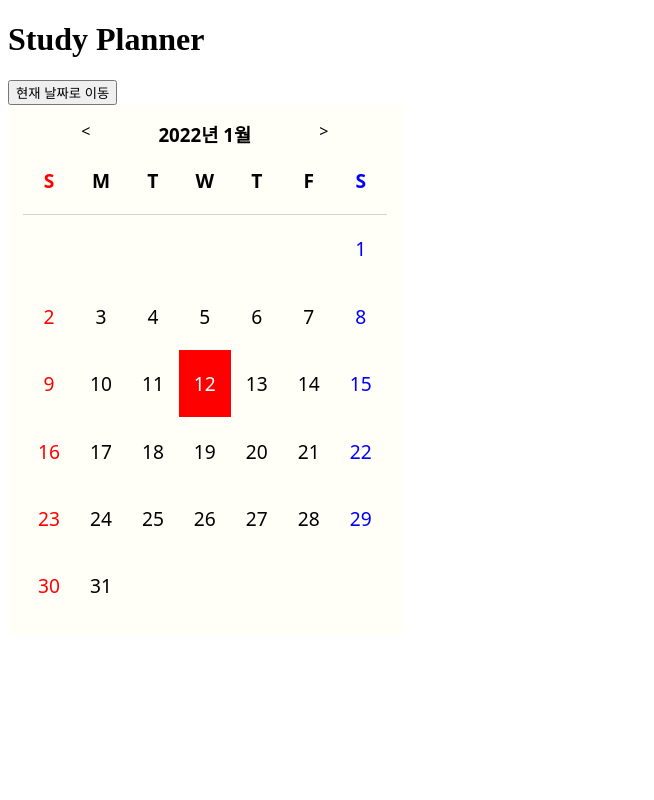
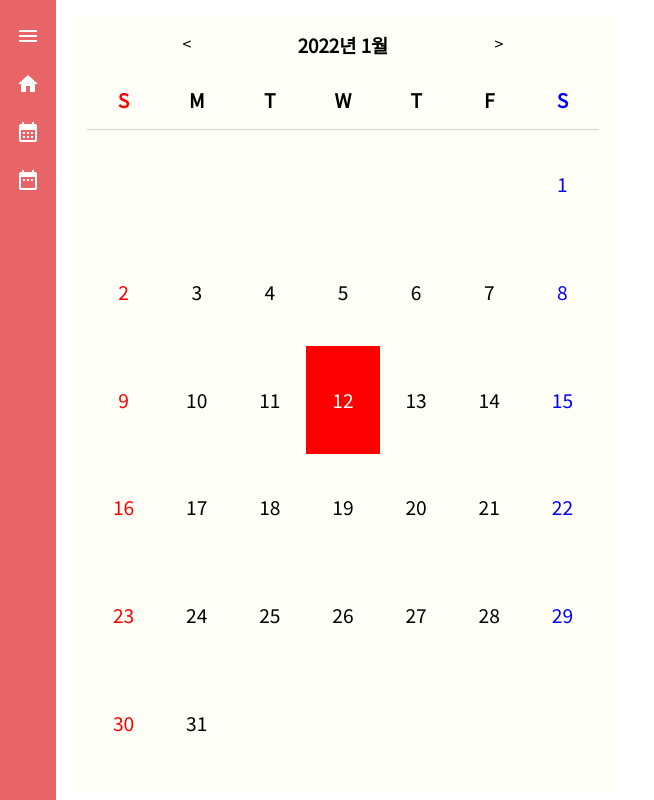
Before and after one commit to yohanbaeyo/StudyPlanner_Vue, a Vue app: page / in a window 1280 px wide. Shown: the whole page, without its empty margins (0-654 px from the left). Built offline with nearby package versions, Linux system fonts and the light colour scheme.

Commit message:
Nav bar animation and structure complete

```diff
--- a/public/index.html
+++ b/public/index.html
@@ -4,8 +4,44 @@
     <meta charset="utf-8">
     <meta http-equiv="X-UA-Compatible" content="IE=edge">
     <meta name="viewport" content="width=device-width,initial-scale=1.0">
-    <link rel="icon" href="<%= BASE_URL %>favicon.ico">
-    <title><%= htmlWebpackPlugin.options.title %></title>
+<!--    <link rel="icon" href="<%= BASE_URL %>favicon.ico">-->
+      <link rel="stylesheet" href="https://fonts.googleapis.com/icon?family=Material+Icons">
+
+      <title><%= htmlWebpackPlugin.options.title %></title>
+      <style>
+        body {
+            /*overflow: hidden;*/
+        }
+        .material-icons {
+            font-family: 'Material Icons';
+            font-weight: normal;
+            font-style: normal;
+            font-size: 24px;  /* Preferred icon size */
+            display: inline-block;
+            line-height: 1;
+            text-transform: none;
+            letter-spacing: normal;
+            word-wrap: normal;
+            white-space: nowrap;
+            direction: ltr;
+
+            /* Support for all WebKit browsers. */
+            -webkit-font-smoothing: antialiased;
+            /* Support for Safari and Chrome. */
+            text-rendering: optimizeLegibility;
+
+            /* Support for Firefox. */
+            -moz-osx-font-smoothing: grayscale;
+
+            /* Support for IE. */
+            font-feature-settings: 'liga';
+        }
+        .material-icons.md-18 { font-size: 18px; }
+        .material-icons.md-24 { font-size: 24px; }
+        .material-icons.md-36 { font-size: 36px; }
+        .material-icons.md-48 { font-size: 48px; }
+
+      </style>
   </head>
   <body>
     <noscript>
--- a/src/App.vue
+++ b/src/App.vue
@@ -1,7 +1,9 @@
 <template>
   <div id="app">
-    <h1>Study Planner</h1>
-    <Calendar :showing-type="showingType" v-if="showingType===ShowingType.MONTHLY"></Calendar>
+    <div style="display: flex">
+      <NavBar></NavBar>
+      <Calendar :showing-type="showingType" v-if="showingType===ShowingType.MONTHLY"></Calendar>
+    </div>
   </div>
 </template>
 
@@ -10,10 +12,17 @@
 // import HelloWorld from "@/components/HelloWorld";
 import Calendar from "@/components/Calendar";
 import {ShowingType} from "@/Enums/Enums"
+import NavBar from "@/components/NavBar";
+
+function setScreenSize() {
+  let vh = window.innerHeight * 0.01
+  document.documentElement.style.setProperty('--realVh', `${vh}px`)
+}
 
 export default {
   name: 'App',
   components: {
+    NavBar,
     // HelloWorld,
     Calendar,
   },
@@ -25,10 +34,21 @@ export default {
   },
   methods: {
 
+  },
+  mounted() {
+    setScreenSize()
+    window.addEventListener('resize', ()=>setScreenSize())
   }
 }
 </script>
 
 <style>
-
+* {
+  text-decoration: none;
+  margin: 0;
+}
+#app {
+  margin: 0;
+  padding: 0;
+}
 </style>
--- a/src/components/Calendar.vue
+++ b/src/components/Calendar.vue
@@ -1,9 +1,9 @@
 <template>
   <div id="calendar-template">
-    <button @click="displaySelectedDate(new Date())">현재 날짜로 이동</button>
+<!--    <button @click="gotoDate(new Date())">현재 날짜로 이동</button>-->
     <div>
       <div id="calendar-container">
-        <div style="display: flex; justify-content: space-evenly">
+        <div style="display: flex; justify-content: space-evenly; height: 5vh">
           <div id="left-arrow" @click="updateShowingDateByArrow">&lt;</div>
           <div style="flex-basis: 7rem; text-align: center"><h3 style="display: inline;">{{showingDate.getFullYear()}}년 {{showingDate.getMonth()+1}}월</h3></div>
           <div id="right-arrow" @click="updateShowingDateByArrow">&gt;</div>
@@ -14,7 +14,7 @@
               <p>{{i1}}</p>
             </th>
           </tr>
-          <tr v-for="i in rowCnt" :key="i">
+          <tr v-for="i in 6" :key="i">
             <td v-for="j in 7" :key="j" :class="'Day-'+(j-1)" :id="'Date-'+(dateList[(i-1)*7+j-1]!==-1?dateList[(i-1)*7+j-1]:i*1000+j*100)" @click="updateSelectedDateByClick">
               <p v-if="(i-1)*7+j-1<dateList.length && dateList[(i-1)*7+j-1]!==-1" >{{dateList[(i-1)*7+j-1]}}</p>
             </td>
@@ -122,6 +122,14 @@ export default {
       this.showingDate=newDate
       this.updateCalendarWithNewMonth()
       this.$nextTick(this.addHighlighted)
+    },
+    gotoDate(newDate) {
+      if(newDate == null) return
+      this.removeHighlighted(newDate)
+      this.showingDate=newDate
+      this.updateCalendarWithNewMonth()
+      this.selectedDate=newDate
+      this.$nextTick(this.addHighlighted)
     }
   },
   beforeMount() {
@@ -135,8 +143,10 @@ export default {
 
 <style scoped>
 
+@import url('https://fonts.googleapis.com/css2?family=Noto+Sans+KR:wght@400&display=swap');
+
 #calendar-template {
-  font-family: "Noto Sans", serif;
+  font-family: "Noto Sans KR", sans-serif;
 }
 
 .Day-0 {
@@ -147,12 +157,12 @@ export default {
 }
 
 #calendar-table td, th{
-  padding-left: 15px;
-  padding-right: 15px;
   /*border: 1px solid black;*/
+  height: calc((var(--realVh, 1vh) * 100 - 14vh)/6.5);
 }
 #calendar-table th {
   border-bottom: 1px solid lightgray;
+  height: 7vh;
 }
 
 #calendar-table {
@@ -160,7 +170,7 @@ export default {
   border-collapse: collapse;
   font-size: 1.2rem;
   text-align: center;
-
+  width: 40vw;
 }
 
 #calendar-container {
@@ -171,18 +181,24 @@ export default {
   -moz-user-select: none;
   -webkit-user-select: none;
   user-select: none;
+  margin-top: 2vh;
+  margin-left: 2vh;
 }
 
 #calendar-container h3{
   text-align: center;
   padding-top: 1rem;
   width: fit-content;
-  height: auto;
 }
 
 .currantDate {
-  background-color: red;
+  background-color: #ff0000;
   color: white;
 }
 
+.today {
+  background-color: #fff480;
+  color: ghostwhite;
+}
+
 </style>
--- /dev/null
+++ b/src/components/NavBar.vue
@@ -0,0 +1,90 @@
+<template>
+  <ul id="nav-bar" class="nav-collapsed">
+    <li>
+      <span class="material-icons md-24" style="color: white" @click="toggleNavCollapsed">menu</span>
+    </li>
+    <li><a href="./home"><span class="material-icons md-24" style="color: white">home</span><span class="nav-bar-span nav-collapsed" style="margin-left: 0.5rem">HOME</span></a></li>
+    <li><a href="./monthly"><span class="material-icons md-24" style="color: white">calendar_month</span><span class="nav-bar-span nav-collapsed" style="margin-left: 0.5rem">MONTHLY</span></a></li>
+    <li><a href="./weekly"><span class="material-icons md-24" style="color: white">date_range</span><span class="nav-bar-span nav-collapsed" style="margin-left: 0.5rem">WEEKLY</span></a></li>
+  </ul>
+</template>
+
+<script>
+
+export default {
+  name: "NavBar",
+  data() {
+    return{
+      navCollapsed: true
+    }
+  },
+  methods: {
+    toggleNavCollapsed() {
+      let $ul = document.getElementById("nav-bar")
+      $ul.classList.toggle("nav-collapsed")
+      let $spans = document.getElementsByClassName("nav-bar-span")
+      for (let $span of $spans) {
+        $span.classList.toggle("nav-collapsed")
+      }
+      console.log($ul.classList)
+      this.navCollapsed = !(this.navCollapsed)
+    }
+  },
+}
+</script>
+
+<style scoped>
+ul {
+  text-decoration: none;
+  list-style-type: none;
+  padding-left: 0;
+  background-color: #e86467;
+  margin-top: 0;
+  height: calc(var(--realVh) * 100);
+  width: 10rem;
+  transition: 0.7s;
+  overflow: hidden;
+  -ms-user-select: none;
+  -moz-user-select: none;
+  -webkit-user-select: none;
+  user-select: none;
+}
+
+ul.nav-collapsed {
+  width: calc(48px + 0.5rem);
+  transition: 0.5s;
+}
+
+ul li{
+  display: block;
+  margin-top: 1.5rem;
+  margin-left: 1rem ;
+  color: white;
+  font-size: 1.2rem;
+  height: 1.5rem;
+  overflow: hidden;
+}
+ul li a {
+  display: flex;
+  color: white;
+}
+
+span {
+  width: 1.5rem;
+  transition: 0.7s;
+  text-align: start;
+  padding-left: 0;
+}
+
+span.nav-bar-span {
+  width: 4.5rem;
+}
+
+span.nav-collapsed {
+  width: 0;
+  overflow: hidden;
+  transition: 0.5s;
+}
+
+
+</style>
```
